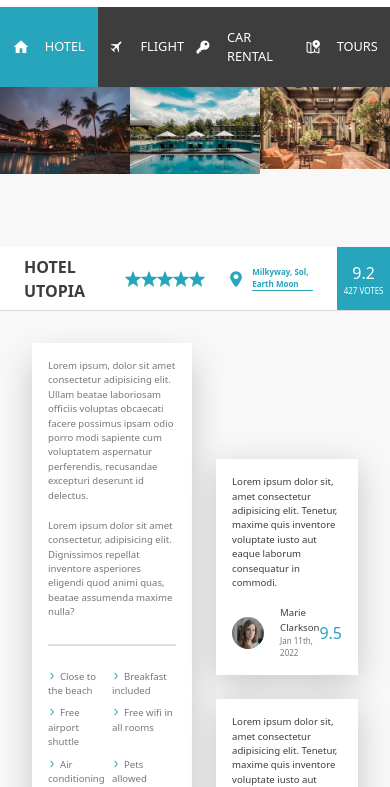
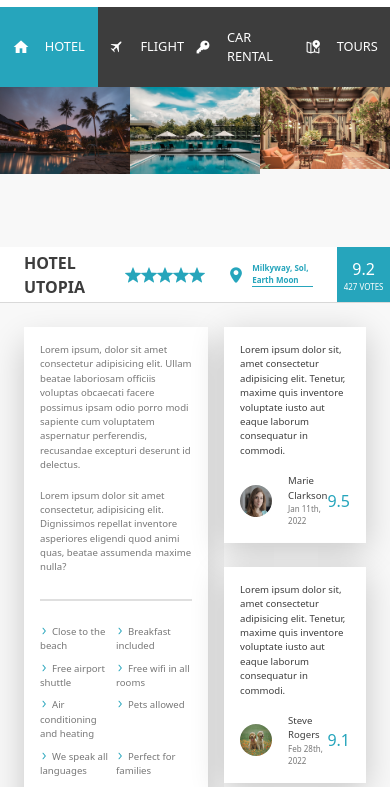
Before and after one commit to Beast-Code9999/booking-page, a website: page index.html in a window 390 px wide. Shown: the part 57-844 px from the top of the page. Drawn offline with Linux system fonts and the light colour scheme.

Commit message:
add media query on .main__body-user-reviews

```diff
--- a/sass/components/_review.scss
+++ b/sass/components/_review.scss
@@ -4,6 +4,7 @@
     background-color: $color-body-1;
     padding: 2rem;
     box-shadow: 0 1rem 4rem rgba($color: #000000, $alpha: .2);
+
 
     &__text {
         font-size: 1.2rem;
--- a/sass/layout/_main-body.scss
+++ b/sass/layout/_main-body.scss
@@ -37,6 +37,10 @@
         justify-content: space-between;
         border-bottom: 1px solid #d9d9d9;
 
+        @include responsive( 900 ) {
+            height: 7rem;
+        }
+
         &-heading {
             padding: 1.5rem 3rem;
             text-transform: uppercase;
@@ -47,6 +51,7 @@
             padding: 1.5rem 0;
             width: 40%;
             @include flex(row, flex-start, center);
+
         }
 
         &-location {
@@ -97,6 +102,15 @@
             height: 100%;
             @include flex(column, space-between, center);
             gap: 3rem;
+
+            @include responsive( 900 ) {
+                margin-bottom: auto;
+            }
+        }
+
+        @include responsive( 900 ) {
+            padding: 3rem;
+            gap: 2rem;
         }
     }
 
```
Also changed, not shown: style.css.
